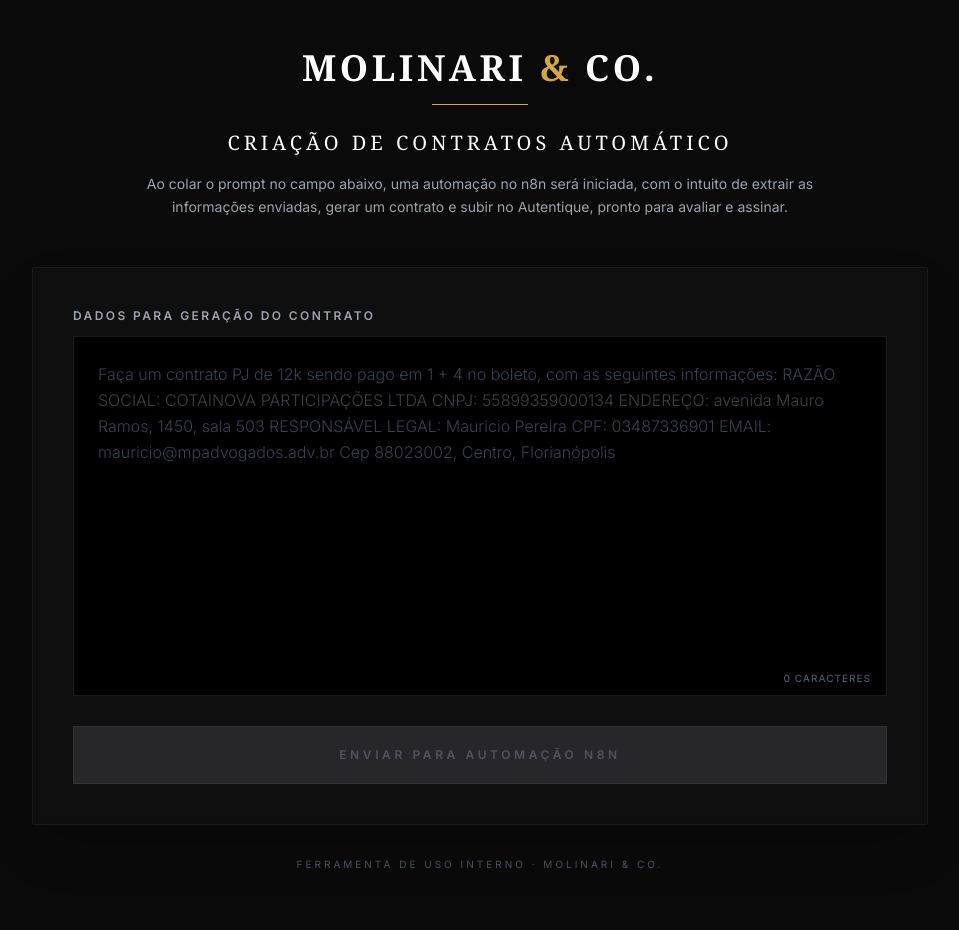
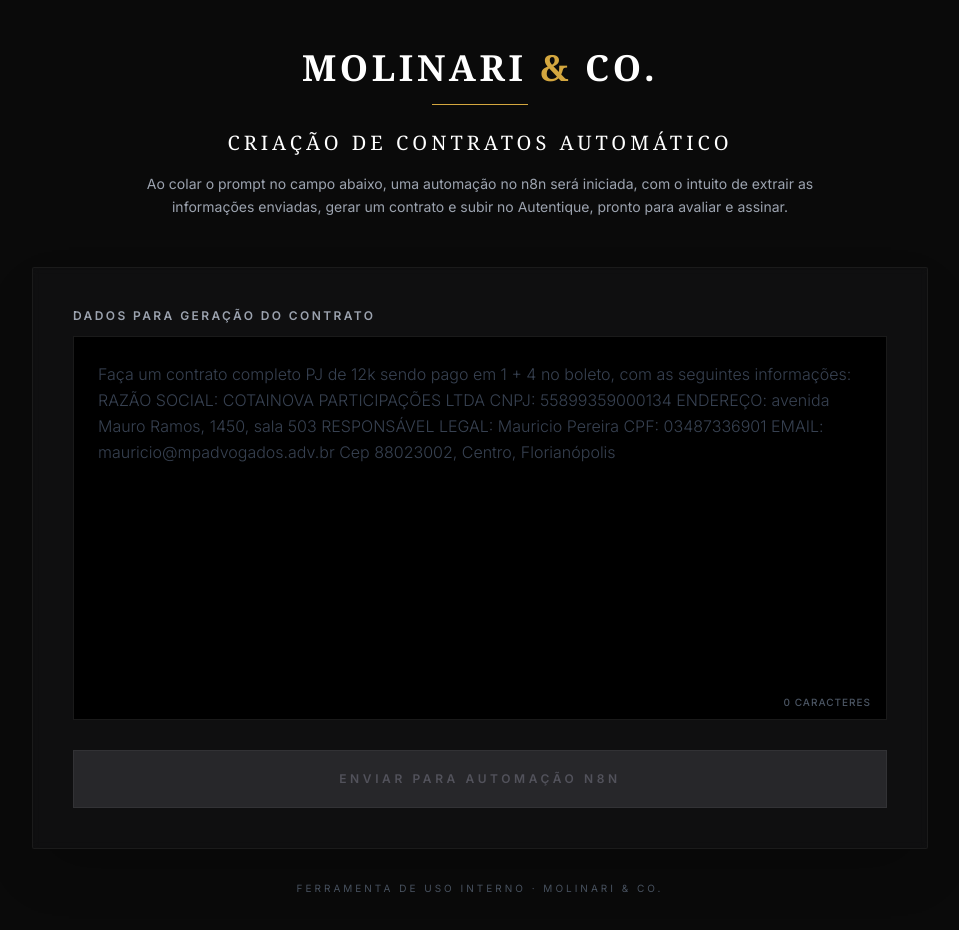
Before and after one commit to pabloalmeiida/molinarico-contrato, a React (Vite) app: page / in a window 1280 px wide. Shown: the top 930 px of the page, without its empty margins (160-1119 px from the left). Built offline with nearby package versions, Linux system fonts and the light colour scheme.

Commit message:
Update ContractForm.tsx

```diff
--- a/components/ContractForm.tsx
+++ b/components/ContractForm.tsx
@@ -10,7 +10,7 @@
   const [status, setStatus] = useState<{ type: 'success' | 'error' | null, message: React.ReactNode }>({ type: null, message: '' });
   const textareaRef = useRef<HTMLTextAreaElement>(null);
 
-  const placeholderText = "Faça um contrato PJ de 12k sendo pago em 1 + 4 no boleto, com as seguintes informações: RAZÃO SOCIAL: COTAINOVA PARTICIPAÇÕES LTDA CNPJ: 55899359000134 ENDEREÇO: avenida Mauro Ramos, 1450, sala 503 RESPONSÁVEL LEGAL: Mauricio Pereira CPF: 03487336901 EMAIL: mauricio@mpadvogados.adv.br Cep 88023002, Centro, Florianópolis";
+  const placeholderText = "Faça um contrato completo PJ de 12k sendo pago em 1 + 4 no boleto, com as seguintes informações: RAZÃO SOCIAL: COTAINOVA PARTICIPAÇÕES LTDA CNPJ: 55899359000134 ENDEREÇO: avenida Mauro Ramos, 1450, sala 503 RESPONSÁVEL LEGAL: Mauricio Pereira CPF: 03487336901 EMAIL: mauricio@mpadvogados.adv.br Cep 88023002, Centro, Florianópolis";
 
   useEffect(() => {
     if (textareaRef.current) {
```
